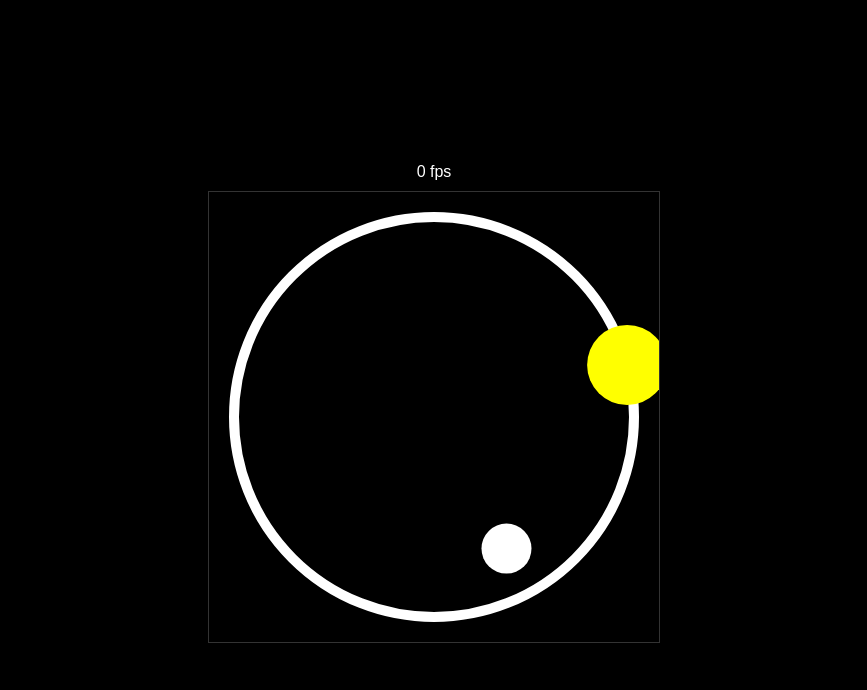
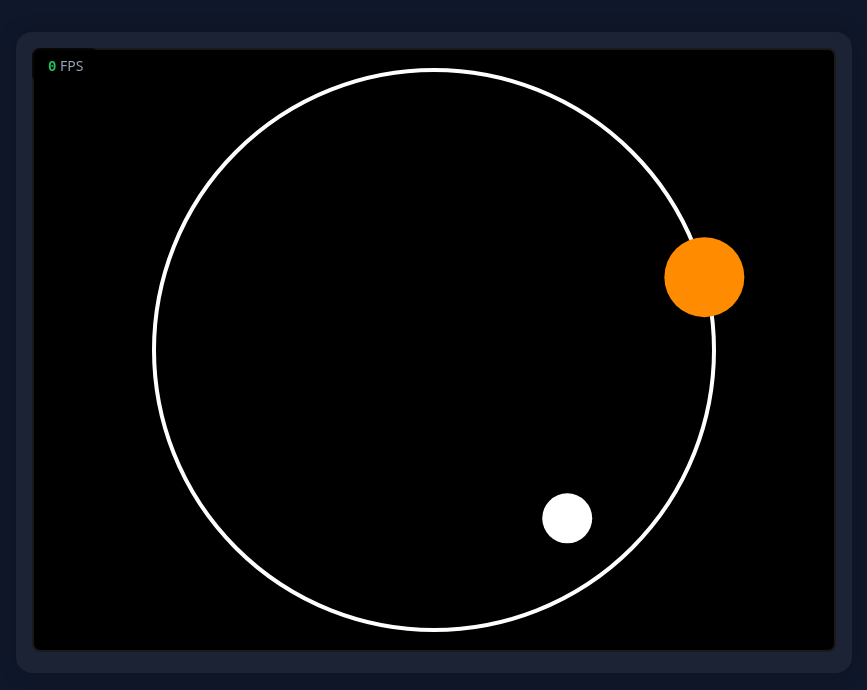
Before and after one commit to nkurien/centrifuge-volleyball, a plain HTML site: page index.html in a window 1280 px wide. Shown: the whole page, without its empty margins (206-1073 px from the left). Drawn offline with Linux system fonts and the light colour scheme.

Commit message:
ui: Added css elements

```diff
--- a/game.js
+++ b/game.js
@@ -1,7 +1,7 @@
 // Constants
-const CYLINDER_RADIUS = 200;
+const CYLINDER_RADIUS = 280;
 const PLAYER_COLORS = {
-    YELLOW: { r: 255, g: 255, b: 0 },
+    YELLOW: { r: 255, g: 140, b: 0 },
 };
 
 // Key codes
@@ -181,6 +181,10 @@ class Player {
         this.xVelocity = 0;
         this.yVelocity = 0;
         this.jumpPower = 4;
+
+        this.lastHitTime = 0;
+        this.glowDuration = 1000; // ms
+        this.glowIntensity = 0;
     }
 
     jump() {
@@ -308,7 +312,7 @@ class Game {
         ctx.beginPath();
         ctx.arc(0, 0, CYLINDER_RADIUS, 0, Math.PI * 2);
         ctx.strokeStyle = '#FFFFFF';
-        ctx.lineWidth = 10;
+        ctx.lineWidth = 4; // Reduced from 10
         ctx.stroke();
 
         // Draw the ball
--- a/index.html
+++ b/index.html
@@ -1,52 +1,76 @@
 <!DOCTYPE html>
-<html>
+<html lang="en">
 <head>
-    <title>Volleyball Game</title>
+    <meta charset="UTF-8">
+    <meta name="viewport" content="width=device-width, initial-scale=1.0">
+    <title>Physics Game</title>
     <style>
+        /* Reset and base styles */
         body {
             margin: 0;
-            overflow: hidden;
+            background: #0f172a;
+            color: #e2e8f0;
+            font-family: system-ui, -apple-system, sans-serif;
+            min-height: 100vh;
             display: flex;
-            justify-content: center;
+            flex-direction: column;
             align-items: center;
-            min-height: 100vh;
-            background-color: #000;
         }
-        canvas {
-            border: 1px solid #333;
-            background-color: #000;
+
+        #game-container {
+            position: relative;
+            margin: 2rem auto;
+            padding: 1rem;
+            background: rgba(255, 255, 255, 0.05);
+            border-radius: 1rem;
+            box-shadow: 0 0 20px rgba(0, 0, 0, 0.2);
         }
-        #game-container {
-            text-align: center;
+
+        #gameCanvas {
+            border: 2px solid rgba(255, 255, 255, 0.1);
+            border-radius: 0.5rem;
+            background: #000;
         }
+
         .game-info {
-            color: white;
-            font-family: sans-serif;
-            margin: 10px 0;
+            position: absolute;
+            top: 1rem;
+            left: 1rem;
+            padding: 0.5rem 1rem;
+            background: rgba(0, 0, 0, 0.7);
+            border-radius: 0.5rem;
+            font-size: 0.875rem;
+            color: #94a3b8;
+        }
+
+        #fps {
+            font-family: monospace;
+            font-weight: bold;
+            color: #22c55e;
+        }
+
+        @media (max-width: 768px) {
+            #game-container {
+                margin: 1rem;
+                padding: 0.5rem;
+            }
+
+            #gameCanvas {
+                width: 100%;
+                height: auto;
+            }
         }
     </style>
 </head>
 <body>
-    <!-- Game sounds -->
-    <audio id="hitSound" preload="auto">
-        <source src="assets/hit.mp3" type="audio/mpeg">
-    </audio>
-    <audio id="oopsSound" preload="auto">
-        <source src="assets/oops.mp3" type="audio/mpeg">
-    </audio>
-    <audio id="winSound" preload="auto">
-        <source src="assets/win.mp3" type="audio/mpeg">
-    </audio>
-
     <div id="game-container">
         <div class="game-info">
-            <span id="fps">0</span> fps
+            <span id="fps">0</span> FPS
         </div>
-        <canvas id="gameCanvas" width="450" height="450">
+        <canvas id="gameCanvas" width="800" height="600">
             Your browser does not support the HTML5 canvas tag.
         </canvas>
     </div>
-
     <script src="game.js"></script>
 </body>
 </html>
--- /dev/null
+++ b/styles.css
@@ -0,0 +1,60 @@
+/* Reset and base styles */
+body {
+    margin: 0;
+    background: #0f172a;
+    color: #e2e8f0;
+    font-family: system-ui, -apple-system, sans-serif;
+    min-height: 100vh;
+    display: flex;
+    flex-direction: column;
+    align-items: center;
+}
+
+/* Game container */
+#game-container {
+    position: relative;
+    margin: 2rem auto;
+    padding: 1rem;
+    background: rgba(255, 255, 255, 0.05);
+    border-radius: 1rem;
+    box-shadow: 0 0 20px rgba(0, 0, 0, 0.2);
+}
+
+/* Canvas styling */
+#gameCanvas {
+    border: 2px solid rgba(255, 255, 255, 0.1);
+    border-radius: 0.5rem;
+    background: #000;
+}
+
+/* Game info overlay */
+.game-info {
+    position: absolute;
+    top: 1rem;
+    left: 1rem;
+    padding: 0.5rem 1rem;
+    background: rgba(0, 0, 0, 0.7);
+    border-radius: 0.5rem;
+    font-size: 0.875rem;
+    color: #94a3b8;
+}
+
+/* FPS counter */
+#fps {
+    font-family: monospace;
+    font-weight: bold;
+    color: #22c55e;
+}
+
+/* Add responsive design */
+@media (max-width: 768px) {
+    #game-container {
+        margin: 1rem;
+        padding: 0.5rem;
+    }
+
+    #gameCanvas {
+        width: 100%;
+        height: auto;
+    }
+}
```
